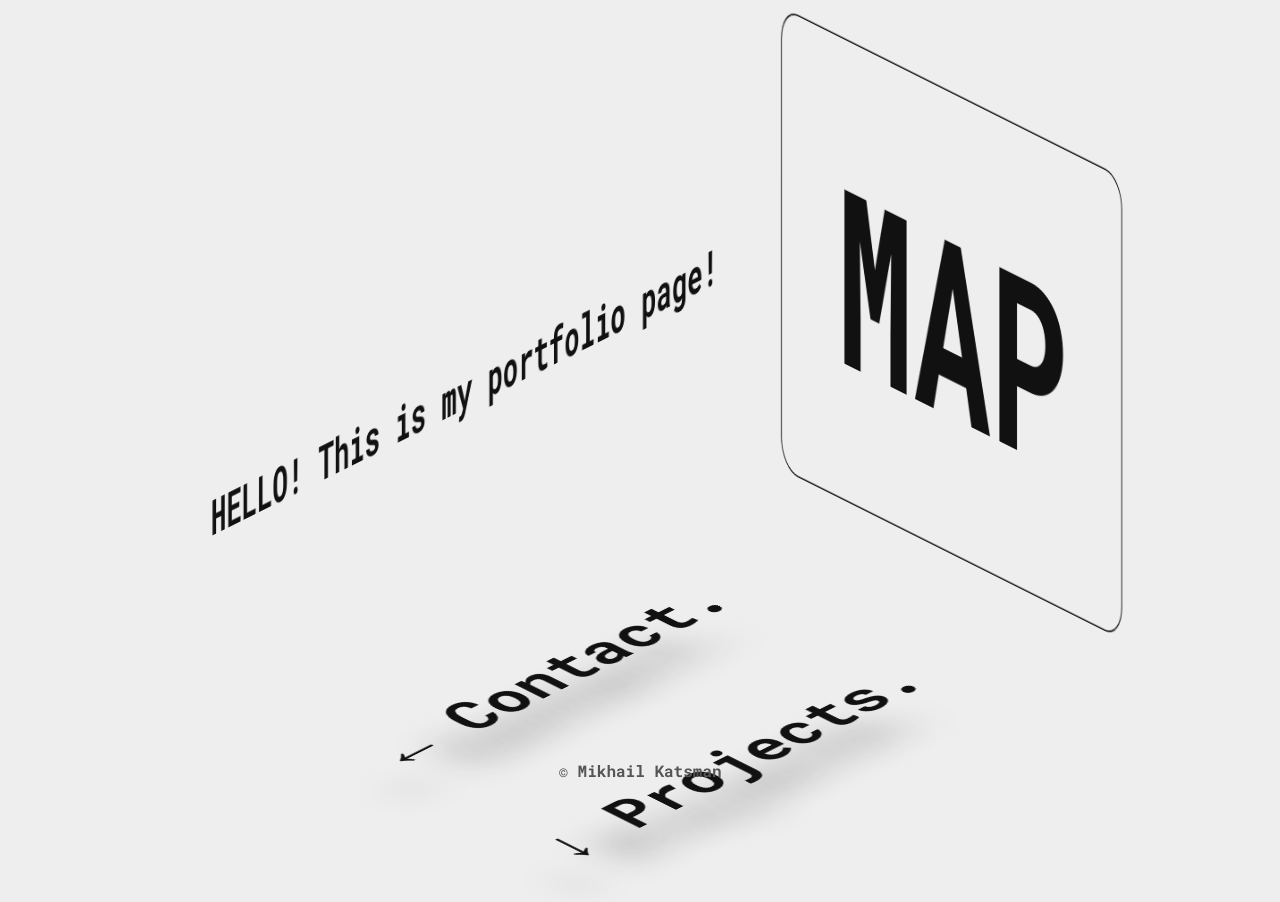
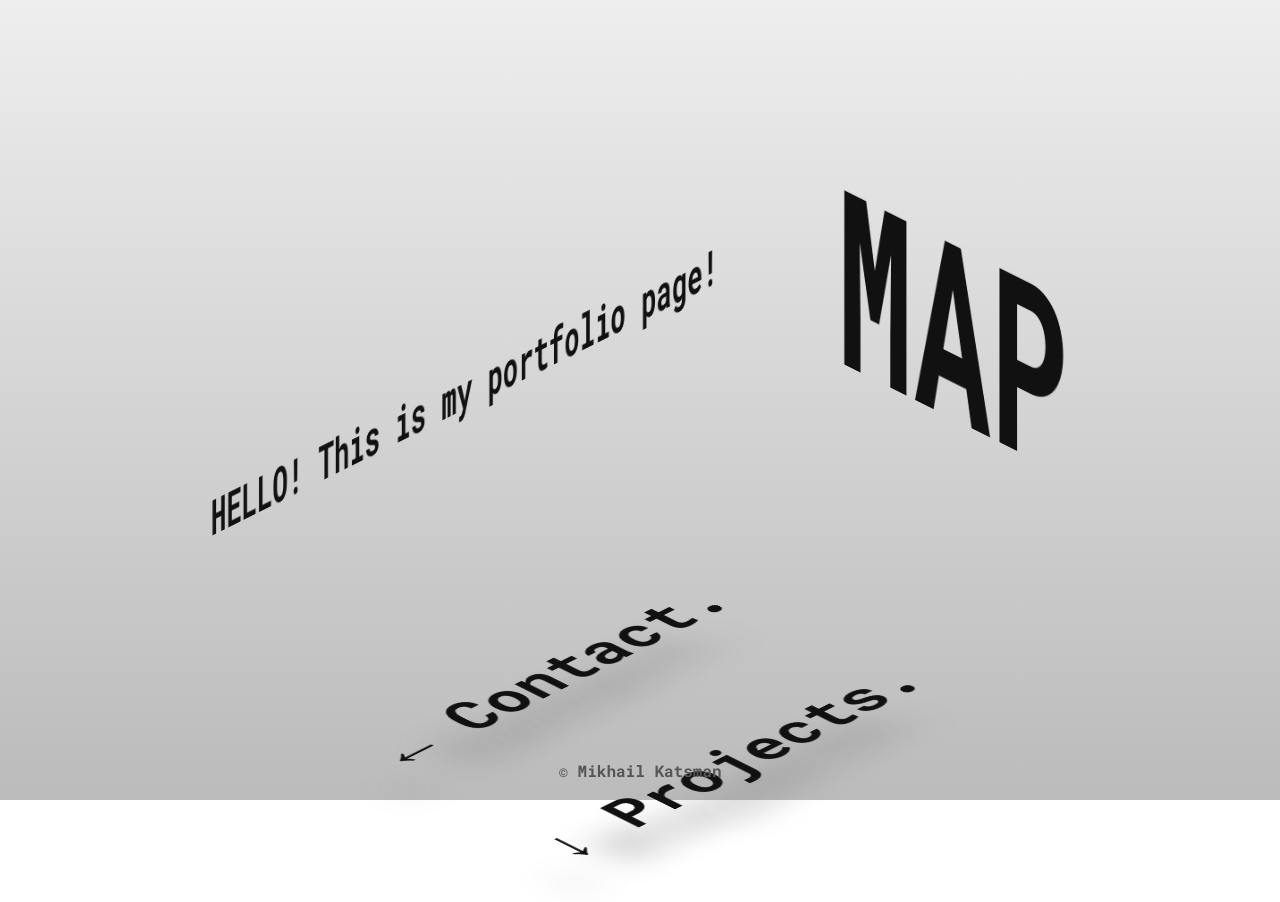
Before and after one commit to mikhailkatsman/my-portfolio, a Next.js app: page / in a window 1280 px wide. Shown: the top 902 px of the page. Built offline with nearby package versions, Linux system fonts and the light colour scheme.

Commit message:
gradient and button size

```diff
--- a/components/UI/Button.module.css
+++ b/components/UI/Button.module.css
@@ -1,24 +1,30 @@
 .button {
-    display: inline-block;
+    width: 100%;
+    height: 100%;
+
+    display: flex;
+
+    justify-content: center;
+    align-items: center;
+
     text-decoration: none;
     font-size: 4.8rem;
     font-weight: 700;
-    padding: 1.1rem 3.2rem 1rem 3.2rem;
+    line-height: 0;
     color: #111;
 
     text-shadow: -3rem 3rem 3rem #888;
 
-    border: none;
     cursor: pointer;
+    box-sizing: content-box;
 
     opacity: 1;
     transition: background-color 0.4s;
 }
 
-.blue { --bg: #00f }
+.blue { --bg: #08f }
 .yellow { --bg: #fc0 }
 
 .button:hover {
     background-color: var(--bg);
-    text-shadow: none;
 }
--- a/components/UI/Card.module.css
+++ b/components/UI/Card.module.css
@@ -98,9 +98,6 @@
 
 #card-2 {
     animation-delay: 0.3s;
-
-    border-radius: 2rem;
-    box-shadow: 0 0 0 0.1rem #111;
 }
 
 #card-3 {
--- a/pages/_app.js
+++ b/pages/_app.js
@@ -16,6 +16,7 @@ export default function App({ Component, pageProps }) {
                 />
                 <link rel="icon" href="/favicon.ico" />
             </Head>
+            <div className="gradient" />
             <Component {...pageProps} />
         </>
     );
--- a/pages/index.js
+++ b/pages/index.js
@@ -36,7 +36,7 @@ export default function Home() {
                 <Face id="face-3" plain="x-plain">
                     <Card id="card-3" type="float-up" orientation="column">
                         <Button
-                            color="yellow"
+                            color="blue"
                             push="contact"
                             setTransition={setFacesState}
                             direction="left"
@@ -47,7 +47,7 @@ export default function Home() {
                     <div style={{ height: "2.8rem" }} />
                     <Card id="card-4" type="float-up" orientation="column">
                         <Button
-                            color="blue"
+                            color="yellow"
                             push="projects"
                             setTransition={setFacesState}
                             direction="right"
--- a/styles/globals.css
+++ b/styles/globals.css
@@ -11,7 +11,6 @@ html {
 
 body {
     font-size: 62.5%;
-    background-color: #eee;
 
     -ms-overflow-style: none; /* for Internet Explorer, Edge */
     scrollbar-width: none;
@@ -21,6 +20,13 @@ body {
 
 body::-webkit-scrollbar {
     display: none; /* for Chrome, Safari, and Opera */
+}
+
+.gradient {
+    z-index: -1;
+    position: fixed;
+    inset: 0;
+    background: linear-gradient(#eee, #bbb);
 }
 
 .faces {
```
